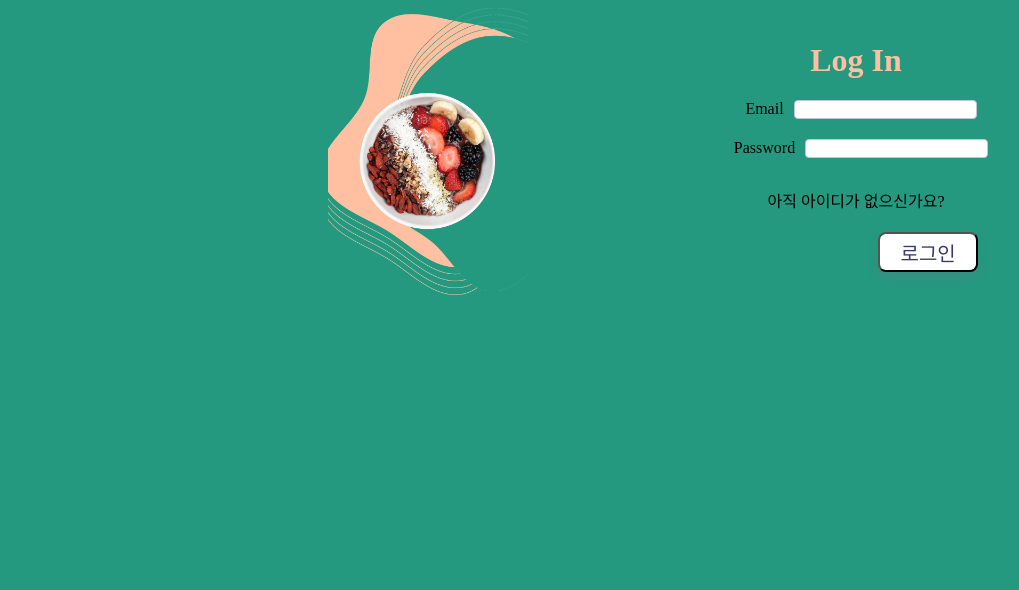
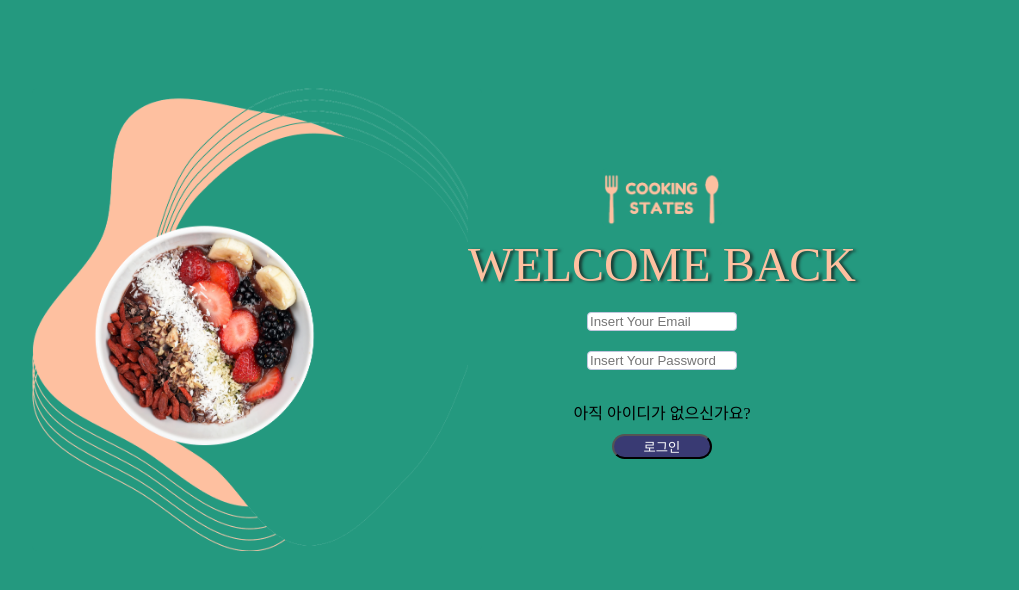
Before and after one commit to codestates/im26-cookingStates-client, a React (Create React App) app: page / in a window 1280 px wide. Shown: the top 590 px of the page, without its empty margins (104-1123 px from the left). Built offline with nearby package versions, Linux system fonts and the light colour scheme.

Commit message:
💄  스타일 : 로그인 페이지 CSS 코드 작성 및 이미지 파일 추가

```diff
--- a/src/Components/Login/Login.js
+++ b/src/Components/Login/Login.js
@@ -1,71 +1,30 @@
-import React, { useState } from "react";
-import { Link, withRouter } from "react-router-dom";
-import axios from "axios";
-import { render } from "@testing-library/react";
+import React from "react";
 import "../../pages/CSS/login.css";
 import bgImgLogin from "../../Images/login-bg-img.png";
+import logoImgYellow from "../../Images/logo-1-yellow.png";
 
 function Login(props) {
-  const { handleResponseSuccess } = props;
-  const [email, setEmail] = useState("");
-  const [password, setPassword] = useState("");
-  const [errorMsg, setErrorMsg] = useState("");
-
-  // 핸들러 정의
-
-  const handleLogin = () => {
-    // TODO : 서버에 로그인 요청 후 처리하세요.
-    // TODO : 이메일 및 비밀번호를 입력하지 않았을 경우 에러를 표시해야 합니다.
-    if (!email || !password) {
-      setErrorMsg("아이디 및 비밀번호를 정확히 입력해주세요.");
-      return;
-    } else {
-      setErrorMsg("");
-    }
-
-    return axios
-      .post("https://localhost:4000/login", {
-        email: email,
-        password: password,
-      })
-      .then(handleResponseSuccess)
-      .catch((err) => {
-        setErrorMsg("로그인 정보가 올바르지 않습니다.");
-      });
-  };
-
   return (
     <div className="login">
       <div className="bgImgLogin">
-        <img src={bgImgLogin} alt="bgLogin" />
+        <img src={bgImgLogin} className="bgImgLogin" alt="bgLogin" />
       </div>
       <div className="form-login">
-        <h1>Log In</h1>
-        <form onSubmit={(e) => e.preventDefault()}>
-          <div>
+        <img src={logoImgYellow} className="loginLogo" alt="loginLogo" />
+        <span className="title">WELCOME BACK</span>
+        <form>
           <div className="input-id">
-              <label>Email</label>
             <input
               className="input-email"
+              placeholder="Insert Your Email"
               type="email"
-                value={email}
-                onChange={({ target: { value } }) => setEmail(value)}
             ></input>
           </div>
           <div className="input-pw">
-              <label>Password</label>
-              <input
-                type="password"
-                onChange={({ target: { value } }) => setPassword(value)}
-              ></input>
+            <input type="password" placeholder="Insert Your Password"></input>
           </div>
-          </div>
-          {/* 없는 아이디거나 비밀번호가 일치하지 않을 경우 */}
-          <div className="alert-login">{errorMsg}</div>
-
-          {/* 회원가입 유도 <Link> */}
           <div className="link-signup">아직 아이디가 없으신가요?</div>
-          <button className="btn-login" type="submit" onClick={handleLogin}>
+          <button className="login-btn" type="submit">
             로그인
           </button>
         </form>
--- a/src/pages/CSS/login.css
+++ b/src/pages/CSS/login.css
@@ -2,31 +2,51 @@
   background: #24997f;
 }
 .login {
+  width: 100%;
+  height: 100vh;
   display: flex;
+  position: relative;
+  flex-direction: row;
 }
 
 .bgImgLogin {
-  flex: 1 1 0;
-  margin: 0;
-  /* height: 100vh; */
+  top: 10%;
+  left: 10%;
+  position: absolute;
+}
+
+img.bgImgLogin {
+  width: 450px;
+}
+
+img.loginLogo {
+  width: 120px;
+  margin-bottom: 10px;
 }
 
 .form-login {
-  flex: 1 1 0;
   display: flex;
   flex-direction: column;
   align-items: center;
-  vertical-align: middle;
-  margin: auto;
+
   font-family: "Jua";
+  top: 20%;
+  right: 25%;
+  position: absolute;
 }
 
 label {
   margin: 10px;
+  font-size: 1.2rem;
+  align-self: left;
 }
 
-h1 {
+span.title {
   color: #fec0a0;
+  text-shadow: #24997f;
+  font-size: 3rem;
+  text-shadow: 3px 1px 3px #193c34;
+  margin-bottom: 20px;
 }
 
 form {
@@ -34,15 +54,53 @@ form {
   text-align: center;
 }
 
-.link-signup {
-  margin: 10px;
-}
 input {
   background: #ffffff;
   /* mono/mono20 */
+  height: auto;
+  width: 150px;
 
   border: 1px solid #bfc6dc;
   box-sizing: border-box;
   border-radius: 4px;
   margin-bottom: 20px;
 }
+
+.link-signup {
+  margin: 10px;
+}
+
+button {
+  font-family: "Jua";
+  width: 100px;
+}
+.login-btn {
+  background: #393a73;
+  border-radius: 100px;
+  color: #ffffff;
+
+  /* Inside Auto Layout */
+
+  flex: none;
+  order: 2;
+  flex-grow: 0;
+  margin: 0px 25px;
+}
+
+.login-btn:hover {
+  background: #ffffff;
+  /* purple/purple50 */
+
+  border: 1px solid #393a73;
+  box-sizing: border-box;
+  border-radius: 100px;
+
+  /* Inside Auto Layout */
+
+  flex: none;
+  order: 3;
+  flex-grow: 0;
+  color: #393a73;
+
+  margin: 0px 25px;
+}
```
Also changed, not shown: src/Images/login-bg-img.png, src/Images/logo-1-yellow.png (added). Lines whose indentation alone changed are shown as unchanged.
